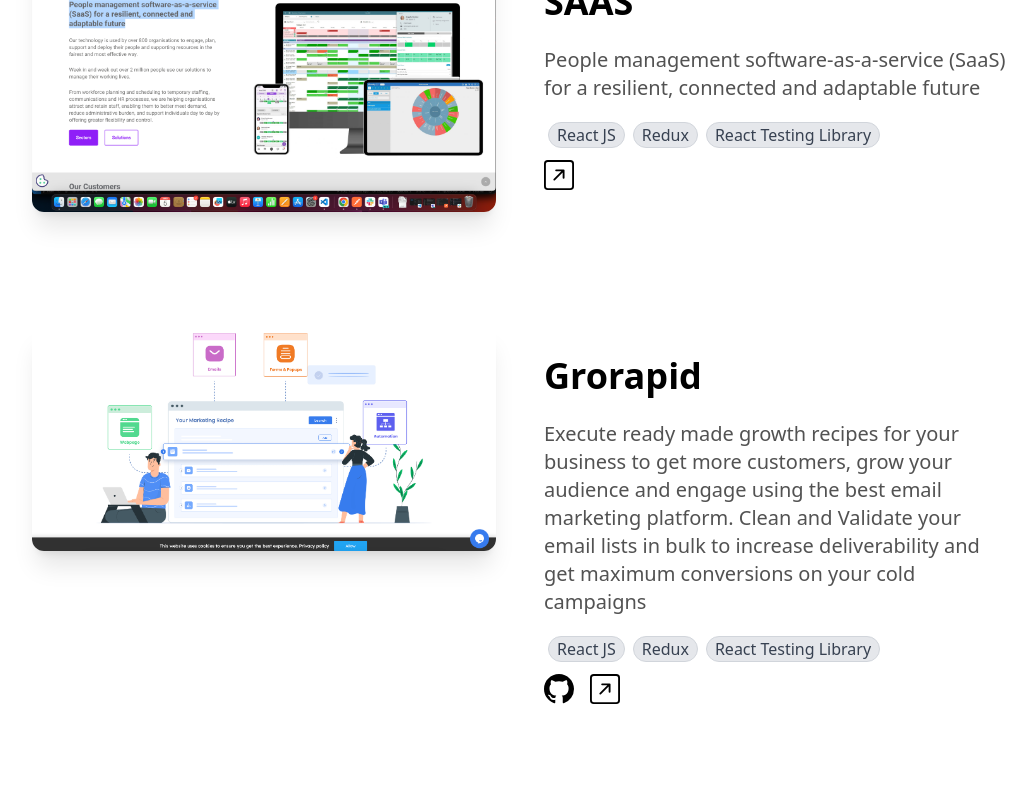
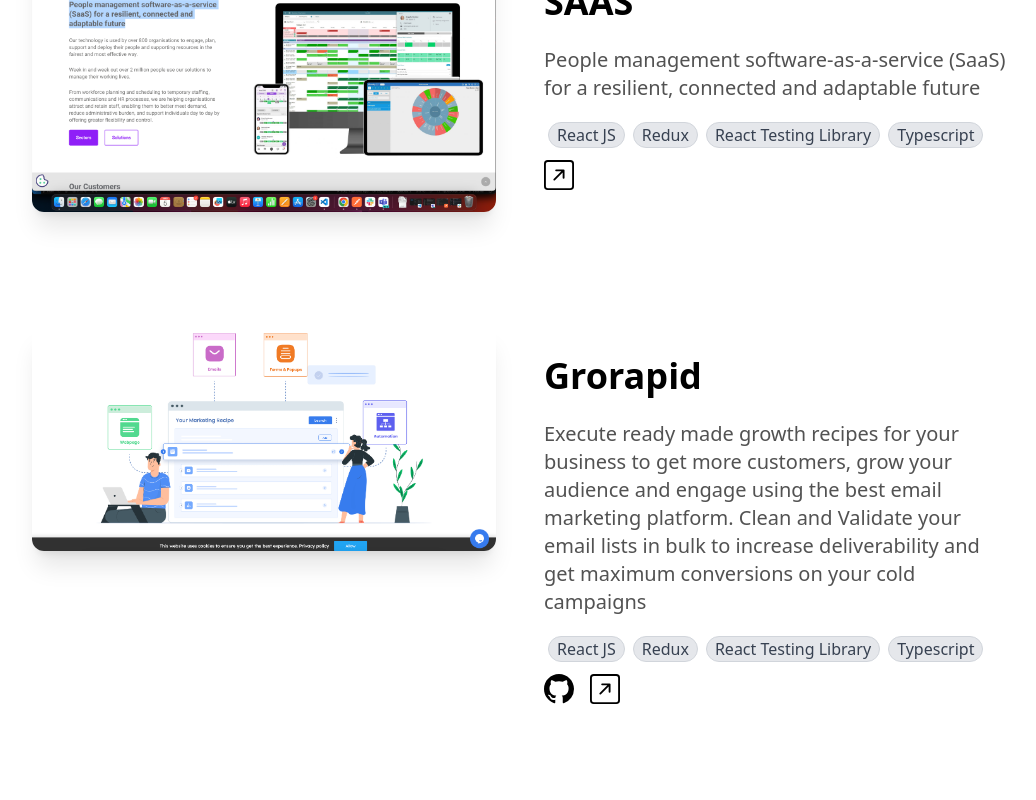
Before and after one commit to Smritibajaj/portfolio-next-js, a Next.js app: page / in a window 1280 px wide. Shown: the part 2460-3260 px from the top of the page, without its empty margins (120-1156 px from the left). Built offline with nearby package versions, Linux system fonts and the light colour scheme.

Commit message:
changes in skilld

```diff
--- a/components/ProjectsSection.tsx
+++ b/components/ProjectsSection.tsx
@@ -19,7 +19,7 @@
     image: "/PeopleSaas.png",
     //github: "https://github.com/Smritibajaj",
     link: "https://www.allocatesoftware.com/",
-    technology: ["React JS", "Redux", "React Testing Library"],
+    technology: ["React JS", "Redux", "React Testing Library", "Typescript"],
   },
   {
     name: "Grorapid",
@@ -28,7 +28,7 @@
     image: "/grorapid.png",
     github: "https://github.com/Smritibajaj",
     link: "https://www.grorapid.com/",
-    technology: ["React JS", "Redux", "React Testing Library"],
+    technology: ["React JS", "Redux", "React Testing Library", "Typescript"],
   },
   {
     name: "SHL",
@@ -37,7 +37,7 @@
     image: "/shl.png",
     // github: "https://github.com/Smritibajaj",
     //link: "https://www.grorapid.com/",
-    technology: ["React JS", "Redux", "React Testing Library"],
+    technology: ["React JS", "Redux", "React Testing Library", "Typescript"],
   },
   {
     name: "Rehustle",
@@ -53,6 +53,7 @@
       "Node JS",
       "Express",
       "Mongo DB",
+      "Typescript"
     ],
   },
   {
@@ -69,6 +70,7 @@
       "Node JS",
       "Express",
       "Postgres",
+      "Typescript"
     ],
   },
   {
@@ -83,6 +85,7 @@
       "React Testing Library",
       "Node JS",
       "Fast API",
+      "Typescript"
     ],
   },
   {
@@ -98,6 +101,7 @@
       "React Testing Library",
       "Node JS",
       "Nest JS",
+      "Typescript"
     ],
   },
   {
@@ -114,6 +118,7 @@
       "Node JS",
       "React Native",
       "Next JS",
+      "Typescript"
     ],
   },
   {
@@ -129,6 +134,7 @@
       "React Testing Library",
       "Node JS",
       "Nest JS",
+      "Typescript"
     ],
   },
   {
@@ -143,6 +149,7 @@
       "Redux",
       "React Testing Library",
       "Strapi CMS",
+      "Typescript"
     ],
   },
 ];
```
